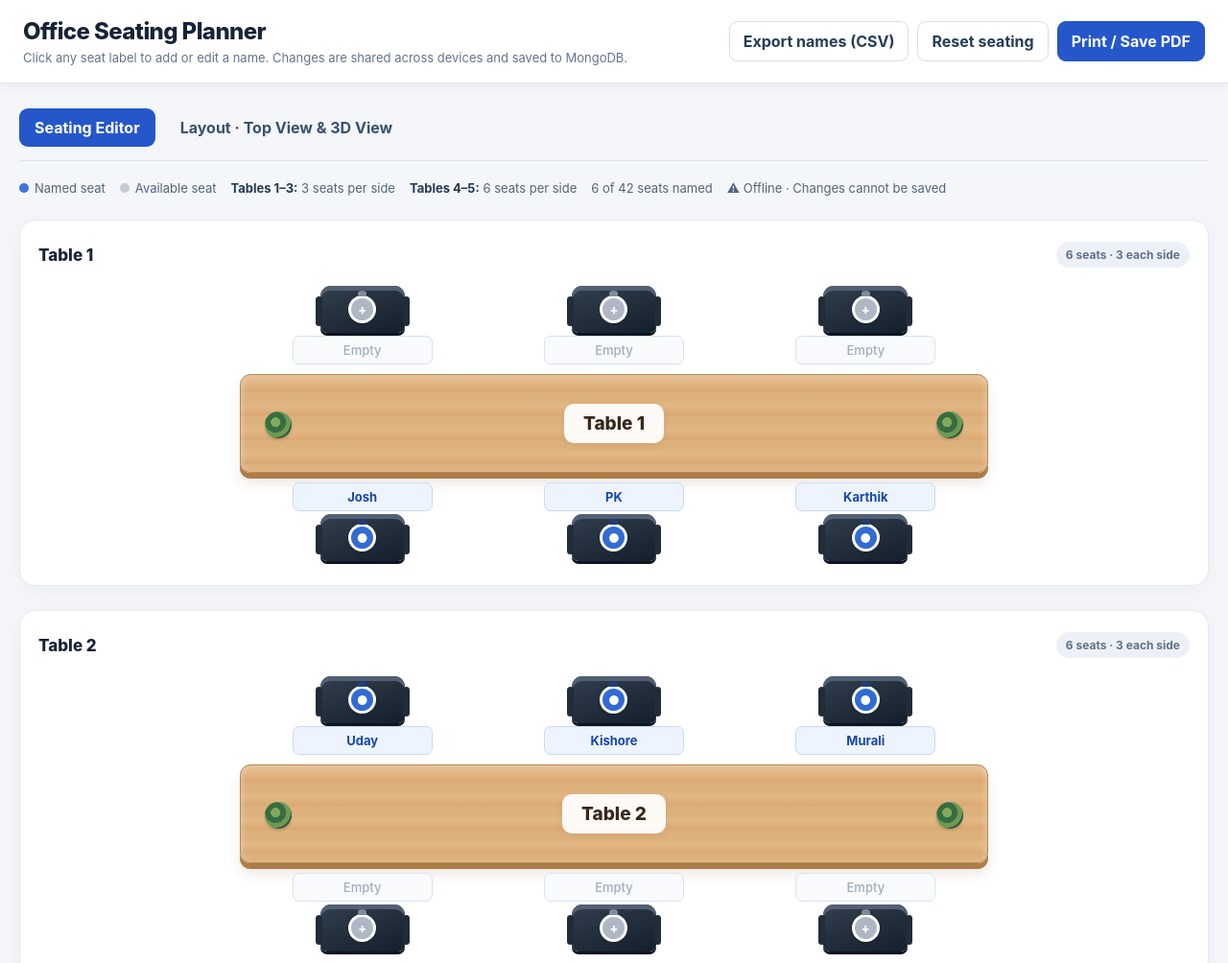
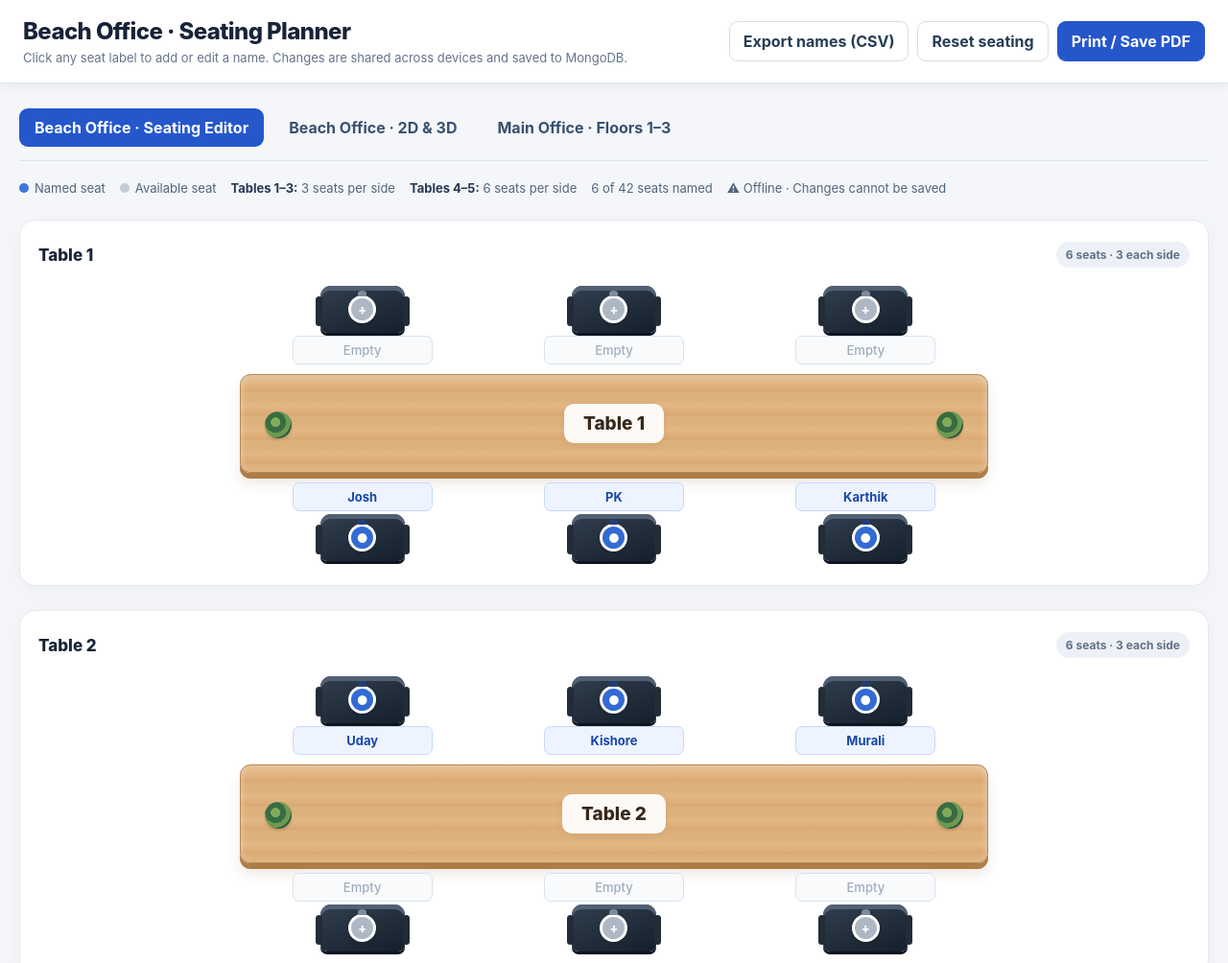
Before and after one commit to pkclaude01/office-seating-planner, a website: page index.html in a window 1280 px wide. Shown: the top 1004 px of the page at 96% size. Drawn offline with Linux system fonts and the light colour scheme; no server answers.

Commit message:
feat: add Beach Office and Main Office navigation

```diff
--- a/index.html
+++ b/index.html
@@ -24,15 +24,15 @@ footer{text-align:center;color:#8a97a8;font-size:12px;margin-top:27px}
 @media(max-width:650px){.header-inner{padding:15px}h1{font-size:20px}main{padding:15px 8px}.table-panel{padding:17px 9px 20px;border-radius:11px}.desk{height:78px}.desk-label{font-size:16px;padding:7px 12px}.seats{gap:3px}.chair{height:37px;border-radius:7px}.avatar{width:24px;height:24px;font-size:10px}.name-input{height:28px;padding:3px 1px;font-size:10px!important}.table-panel.large .seats{gap:4px}.table-panel.large .chair{height:36px}.table-panel.large .desk{height:80px}.table-panel.large .avatar{width:21px;height:21px;font-size:9px}.table-panel.large .chair:before,.table-panel.large .chair:after{width:4px;top:7px;height:23px}.info{gap:9px}.panel-head{margin-bottom:16px}}
 @media print{ @page{size:A3 portrait;margin:8mm}header{position:static;box-shadow:none}.actions{display:none}body{background:white}main{padding:8px}.floor{gap:13px}.table-panel{box-shadow:none;break-inside:avoid;padding:12px 14px;border-color:#e6e6e6}.panel-head{margin-bottom:9px}.desk{height:65px!important}.chair{height:29px!important}.name-input{height:23px!important;border:none;background:transparent!important;color:#111!important;font-size:11px!important}.name-input::placeholder{color:transparent}.seat{gap:0}.avatar{width:21px;height:21px;font-size:9px}footer,.info{display:none}}
 
-.app-nav{display:flex;gap:10px;margin-bottom:20px;padding-bottom:14px;border-bottom:1px solid #dbe3ec}
+.app-nav{display:flex;flex-wrap:wrap;gap:10px;margin-bottom:20px;padding-bottom:14px;border-bottom:1px solid #dbe3ec}
 .app-nav a{padding:10px 16px;border-radius:9px;font-weight:750;color:#38516f;text-decoration:none}
 .app-nav a.active{background:#2557cb;color:#fff}.app-nav a:not(.active):hover{background:#e7eef9}
 @media print{.app-nav{display:none}}
 </style>
 </head>
 <body>
-<header><div class="header-inner"><div><h1>Office Seating Planner</h1><div class="sub">Click any seat label to add or edit a name. Changes are shared across devices and saved to MongoDB.</div></div><div class="actions"><button id="download">Export names (CSV)</button><button id="reset">Reset seating</button><button class="primary" id="print">Print / Save PDF</button></div></div></header>
-<main><nav class="app-nav" aria-label="Main navigation"><a class="active" href="/">Seating Editor</a><a href="/layout.html">Layout · Top View &amp; 3D View</a></nav><div class="info"><span><i class="dot"></i>Named seat</span><span><i class="dot empty"></i>Available seat</span><span><strong>Tables 1–3:</strong> 3 seats per side</span><span><strong>Tables 4–5:</strong> 6 seats per side</span><span id="counter"></span><span id="sync-status" role="status" aria-live="polite">Connecting…</span></div><div id="floor" class="floor"></div><footer>Live shared seating • All 5 tables • 42 seats total</footer></main>
+<header><div class="header-inner"><div><h1>Beach Office · Seating Planner</h1><div class="sub">Click any seat label to add or edit a name. Changes are shared across devices and saved to MongoDB.</div></div><div class="actions"><button id="download">Export names (CSV)</button><button id="reset">Reset seating</button><button class="primary" id="print">Print / Save PDF</button></div></div></header>
+<main><nav class="app-nav" aria-label="Office navigation"><a class="active" href="/">Beach Office · Seating Editor</a><a href="/layout.html">Beach Office · 2D &amp; 3D</a><a href="/main-office.html">Main Office · Floors 1–3</a></nav><div class="info"><span><i class="dot"></i>Named seat</span><span><i class="dot empty"></i>Available seat</span><span><strong>Tables 1–3:</strong> 3 seats per side</span><span><strong>Tables 4–5:</strong> 6 seats per side</span><span id="counter"></span><span id="sync-status" role="status" aria-live="polite">Connecting…</span></div><div id="floor" class="floor"></div><footer>Live shared seating • All 5 tables • 42 seats total</footer></main>
 <script>
 (()=>{
  const API='/api/seats';
```
